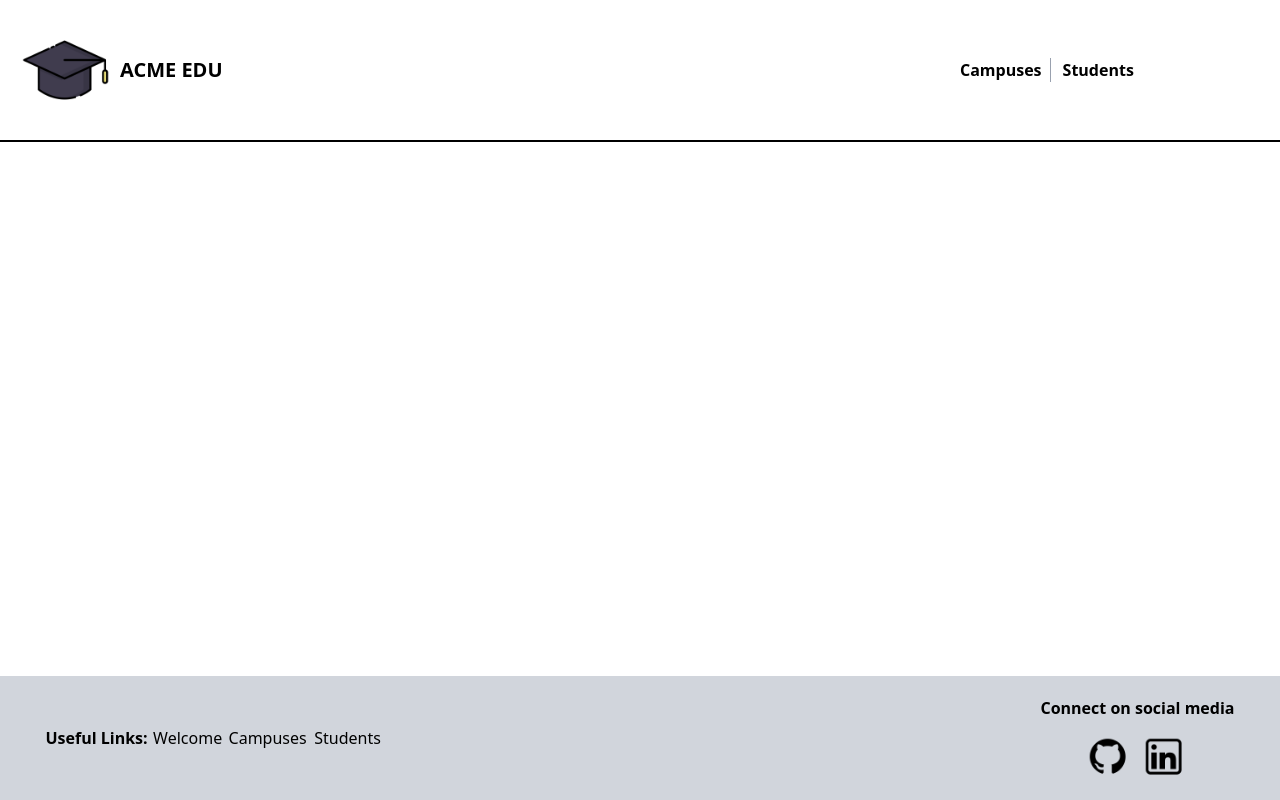
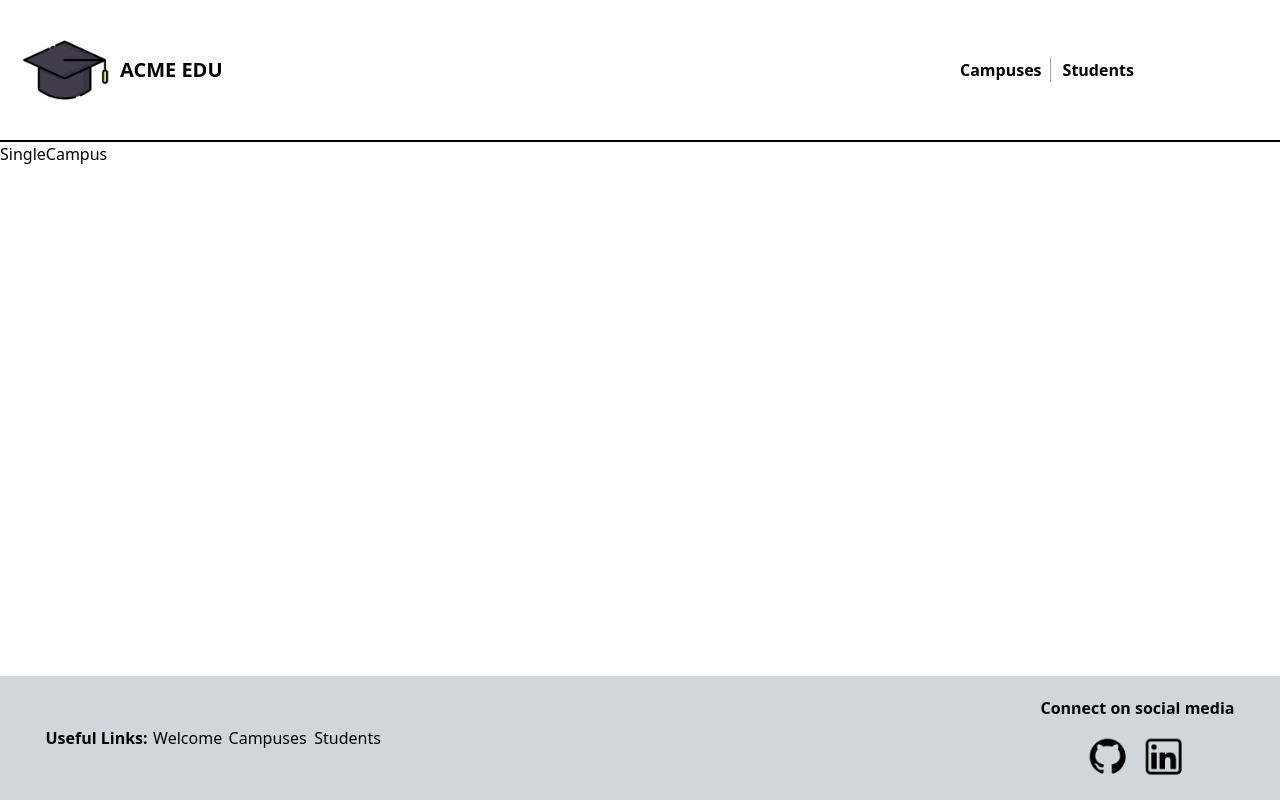
Before and after one commit to alejandro-baez/Student-Campus-Enrollment, a React (Vite) app in the folder Frontend/: page /campuses/1 in a window 1280 px wide. Built offline with nearby package versions, Linux system fonts and the light colour scheme.

Commit message:
created initial single campus component and reducer, made sure routes are working

```diff
--- a/Frontend/src/App.jsx
+++ b/Frontend/src/App.jsx
@@ -4,6 +4,7 @@ import Homepage from './components/Homepage'
 import Navbar from './components/Navbar'
 import Footer from './components/Footer'
 import Campuses from './components/Campuses'
+import SingleCampus from './components/SingleCampus'
 
 function App() {
   return(
@@ -13,6 +14,7 @@ function App() {
         <Routes>
           <Route path='/' element={<Homepage/>}/>
           <Route path='/campuses' element={<Campuses/>}/>
+          <Route path='/campuses/:id' element={<SingleCampus/>} />
         </Routes>
       </main>
       <Footer/>
--- a/Frontend/src/components/Campuses.jsx
+++ b/Frontend/src/components/Campuses.jsx
@@ -30,7 +30,7 @@ const Campuses = () => {
             <div>
                 {
                     campuses.map((campus) =>(
-                        <Link to='/' key={campus.id} className='shadow-md space-y-1 px-8 py-8 mb-4 w-50 h-50 text-center flex flex-col justify-center hover:scale-105 duration-200 ease-in-out'>
+                        <Link to={`/campuses/${campus.id}`} key={campus.id} className='shadow-md space-y-1 px-8 py-8 mb-4 w-50 h-50 text-center flex flex-col justify-center hover:scale-105 duration-200 ease-in-out'>
                             <h3 className='font-semibold w-full text-center'>{campus.name}</h3>
                             <img src={campus.imageUrl} />
                             <div className='flex flex-col items-center'>
--- /dev/null
+++ b/Frontend/src/components/SingleCampus.jsx
@@ -0,0 +1,9 @@
+import React from 'react'
+
+const SingleCampus = () => {
+  return (
+    <div>SingleCampus</div>
+  )
+}
+
+export default SingleCampus
--- /dev/null
+++ b/Frontend/src/features/singleCampusSlice.jsx
@@ -0,0 +1,17 @@
+import { createSlice, createAsyncThunk } from "@reduxjs/toolkit";
+import axios from 'axios'
+
+const initialState = {
+    singleCampus:{}
+}
+
+const singleCampusSlice = createSlice({
+    name: 'singleCampus',
+    initialState,
+    reducers: {},
+    extraReducers: (builder) =>{
+
+    }
+})
+
+export default singleCampusSlice.reducer
--- a/Frontend/src/store/store.jsx
+++ b/Frontend/src/store/store.jsx
@@ -1,9 +1,11 @@
 import {configureStore} from "@reduxjs/toolkit"
 import campusesReducer from "../features/campusesSlice";
+import singleCampusReducer from "../features/singleCampusSlice";
 
 const store = configureStore({
     reducer:{
-        campuses:campusesReducer
+        campuses:campusesReducer,
+        singleCampus: singleCampusReducer,
 
     }
 })
```
